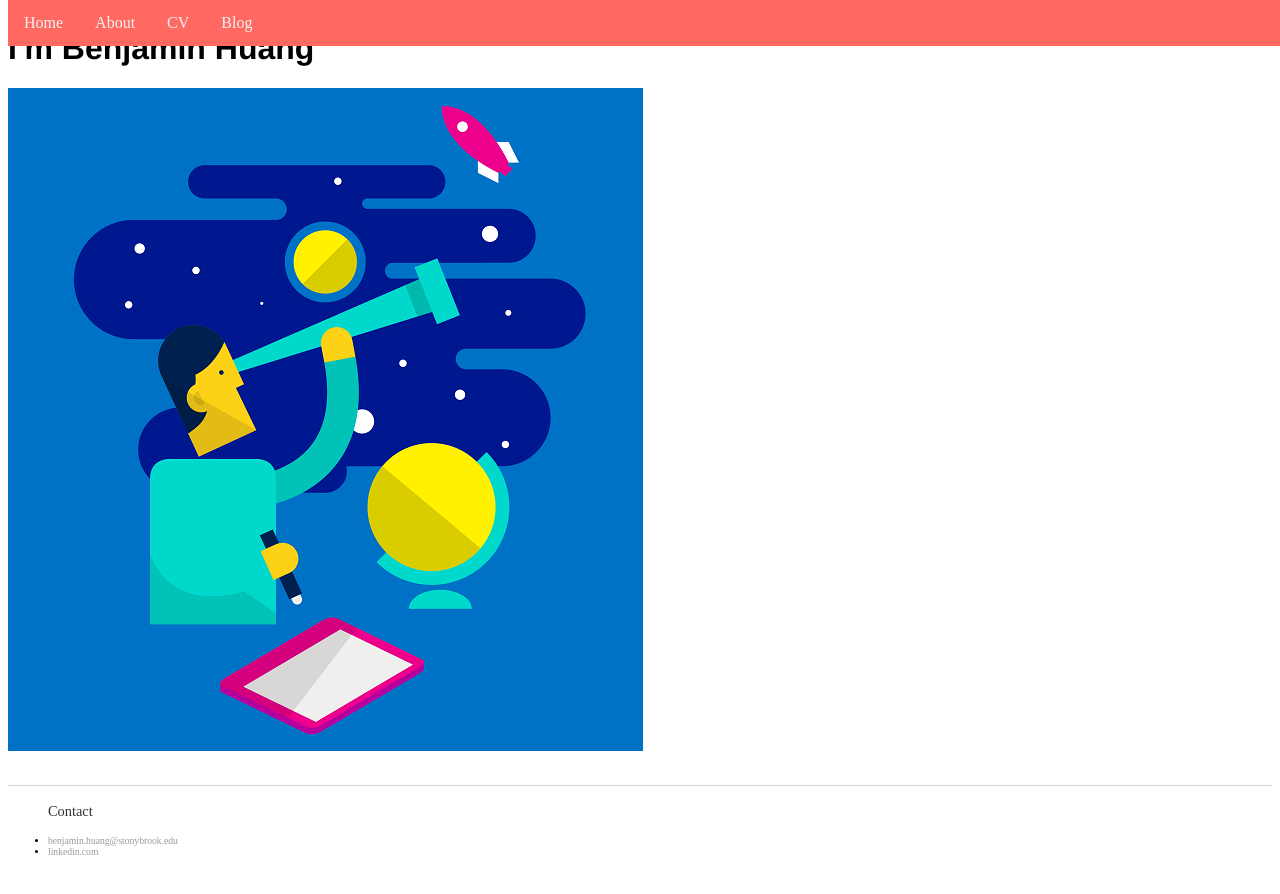
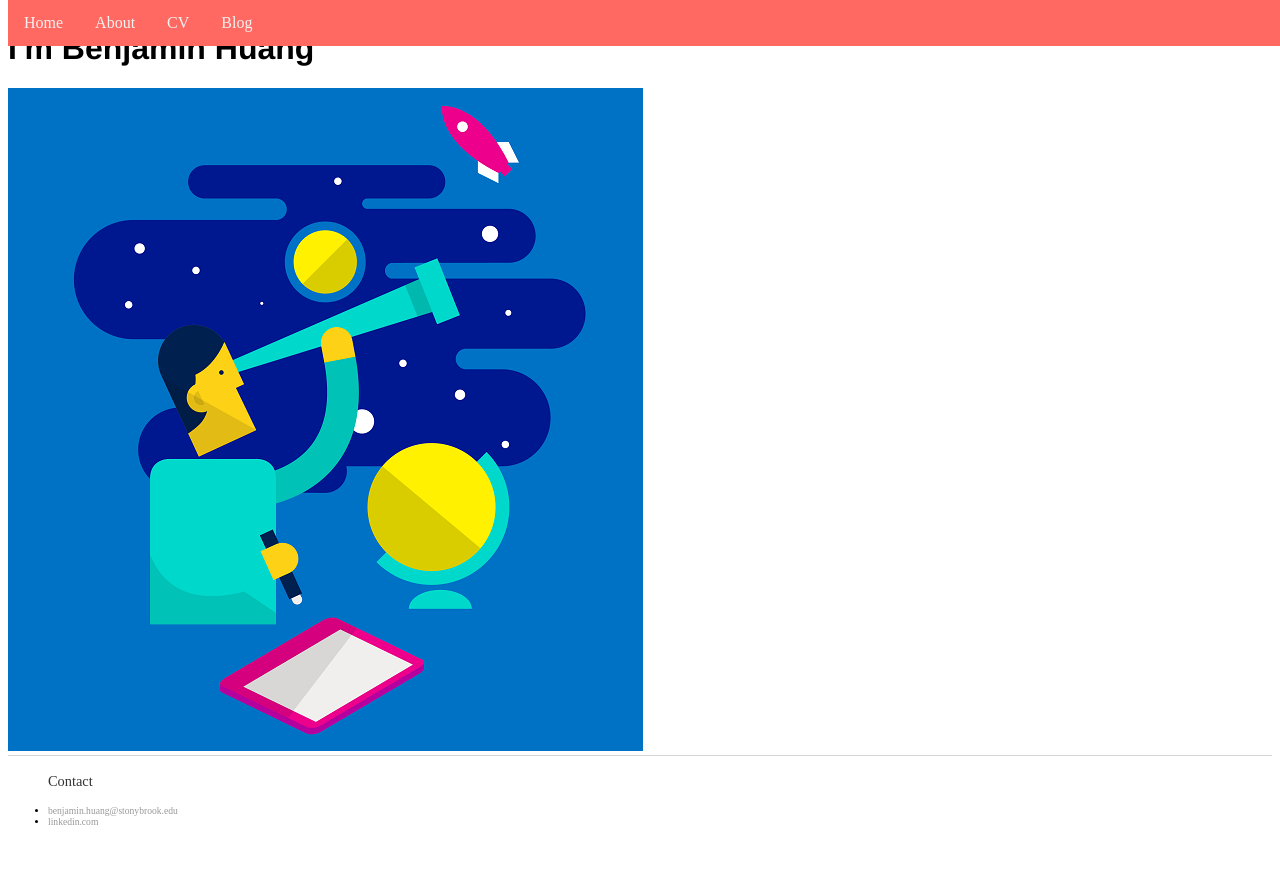
Before and after one commit to benjaminhuang13/benjaminhuang13.github.io, a Jekyll site: the page built from index.html, in a window 1280 px wide. Shown: the top 894 px of the page. Built offline with Jekyll 4.4.1, drawn with Linux system fonts in a browser that asks for light colours.

Commit message:
Update main.css

```diff
--- a/css/main.css
+++ b/css/main.css
@@ -3,7 +3,7 @@
     width: 70%;
 } */
 .container {
-    margin-bottom: 30px; /* Add a bottom margin to avoid content overlay */
+    margin-top: 30px; /* Add a bottom margin to avoid content overlay */
 }
 .navbar {
     overflow: hidden;
```
